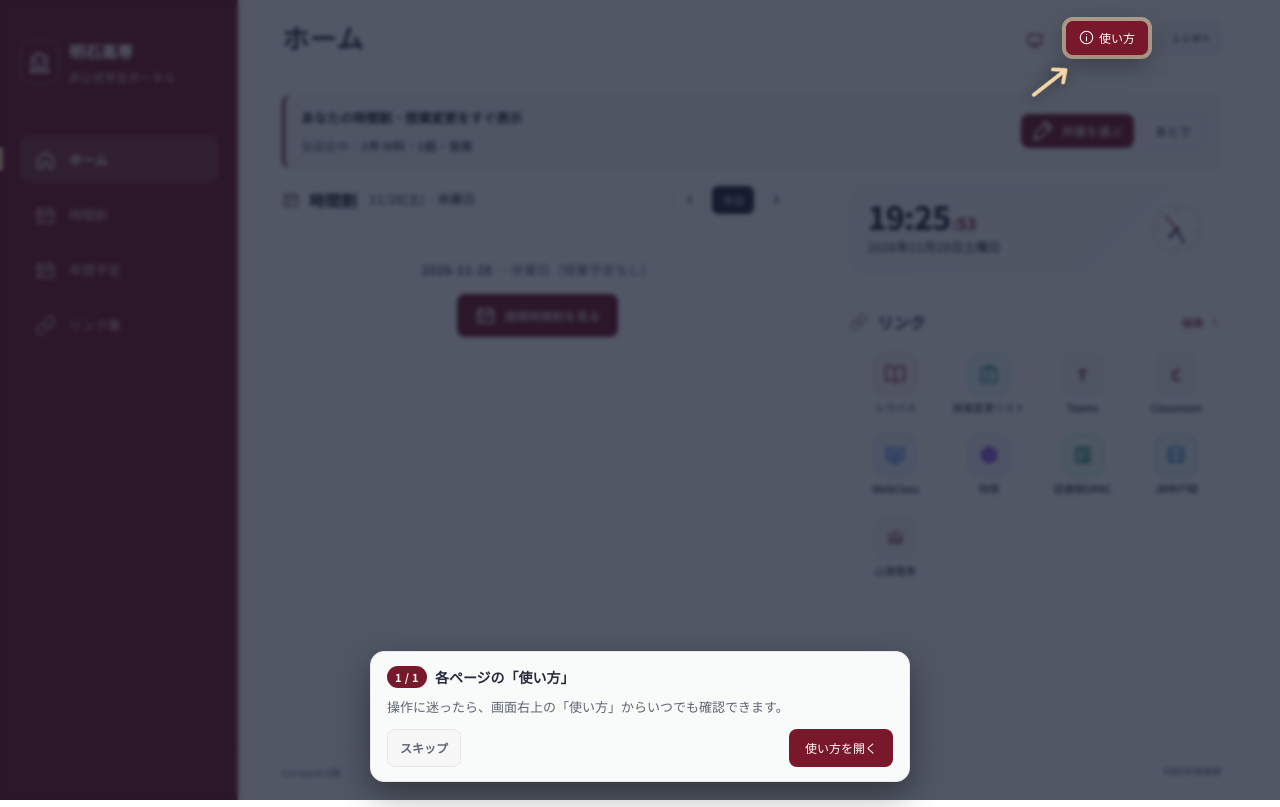
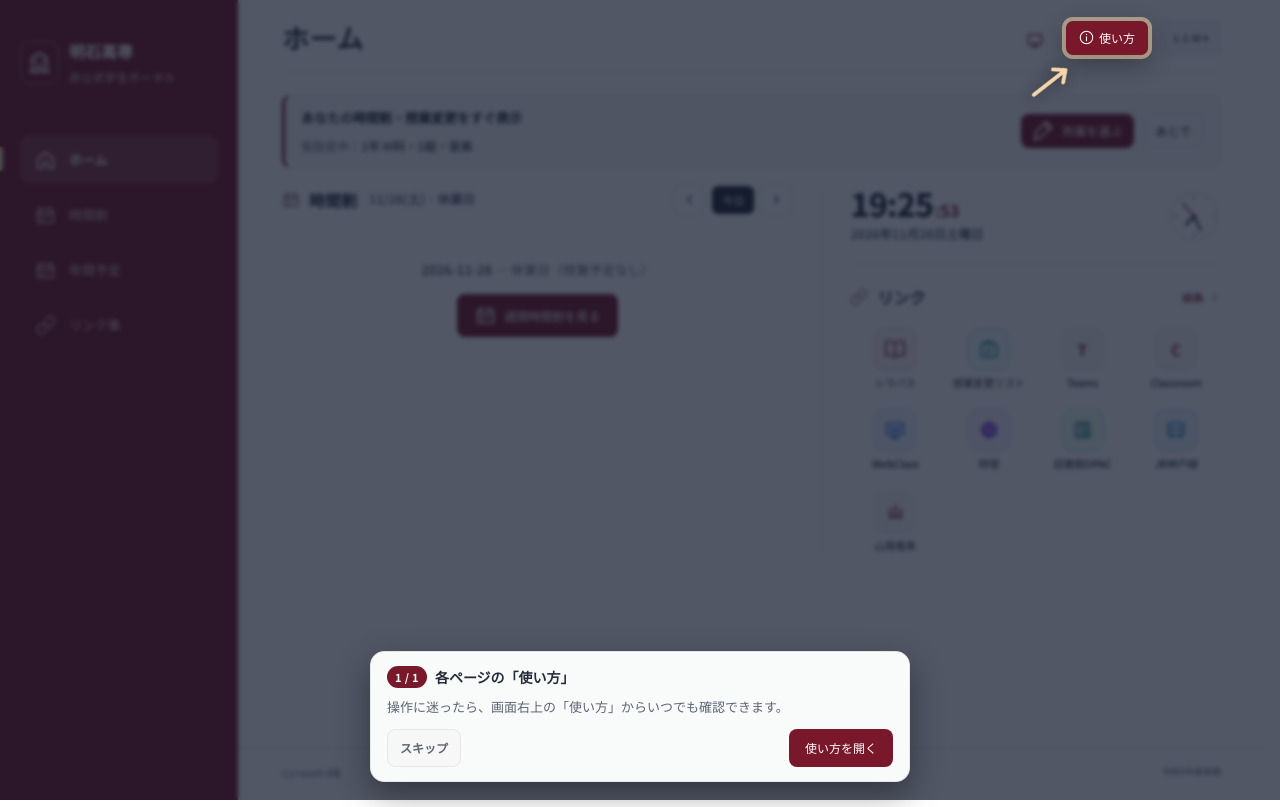
Before and after one commit to 2026co-work/R8_Co-work_6_web, a website built with Vite: page index.html in a window 1280 px wide. Built offline with nearby package versions, Linux system fonts and the light colour scheme.

Commit message:
refactor: make #home clock widget frameless to match flat layout

```diff
--- a/styles.css
+++ b/styles.css
@@ -983,9 +983,8 @@ footer{border-top:1px solid var(--line);margin-top:28px;padding-top:16px}
 .today-schedule .panel-head,.quick-links .panel-head,.home-clock-panel .panel-head{margin-bottom:12px}
 .today-schedule .panel-head-meta{flex:1;min-width:0}
 .today-date-meta{font-size:12.5px;font-weight:600;color:var(--muted);white-space:nowrap;font-variant-numeric:tabular-nums}
-.home-clock-panel{padding-bottom:16px}
-.home-clock-card{display:flex;align-items:center;justify-content:space-between;gap:14px;padding:14px 16px;border:1px solid var(--line);border-radius:14px;background:linear-gradient(135deg,var(--surface-subtle) 0%,var(--surface) 100%)}
-[data-theme="dark"] .home-clock-card{background:linear-gradient(135deg,#1b202e 0%,#151924 100%);border-color:#2b3142}
+.home-clock-panel{padding-bottom:16px;border-bottom:1px solid var(--line)}
+.home-clock-card{display:flex;align-items:center;justify-content:space-between;gap:14px;padding:2px 0}
 .home-clock-main{display:flex;flex-direction:column;gap:4px;min-width:0}
 .home-clock-digital{display:flex;align-items:baseline;gap:2px;font-variant-numeric:tabular-nums;line-height:1.05}
 .home-clock-hm{font-size:32px;font-weight:800;letter-spacing:-.03em;color:var(--ink)}
```
